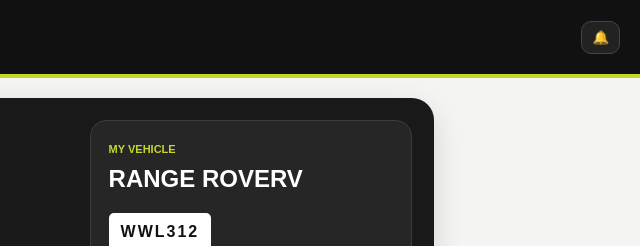
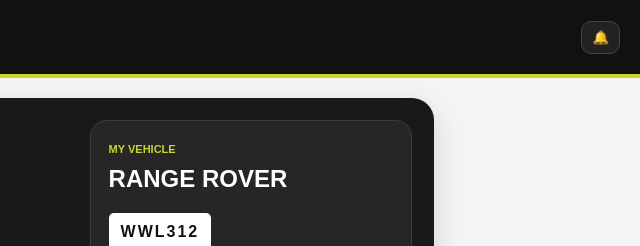
Before and after one commit to kestrelsmotorcompany-boop/Kestrel-customer-app, a website: page index.html in a window 1280 px wide. Shown: the top 246 px of the page, 640-1280 px from the left. Drawn offline with Linux system fonts and the light colour scheme.

Commit message:
Update index.html

```diff
--- a/index.html
+++ b/index.html
@@ -26,7 +26,7 @@
       </div>
       <div class="car-card">
         <span class="label">MY VEHICLE</span>
-        <h2>RANGE ROVERV</h2>
+        <h2>RANGE ROVER</h2>
         <p class="reg">WWL312</p>
         <div class="stats">
           <div><span>MOT</span><strong>18 Mar 2027</strong></div>
```
